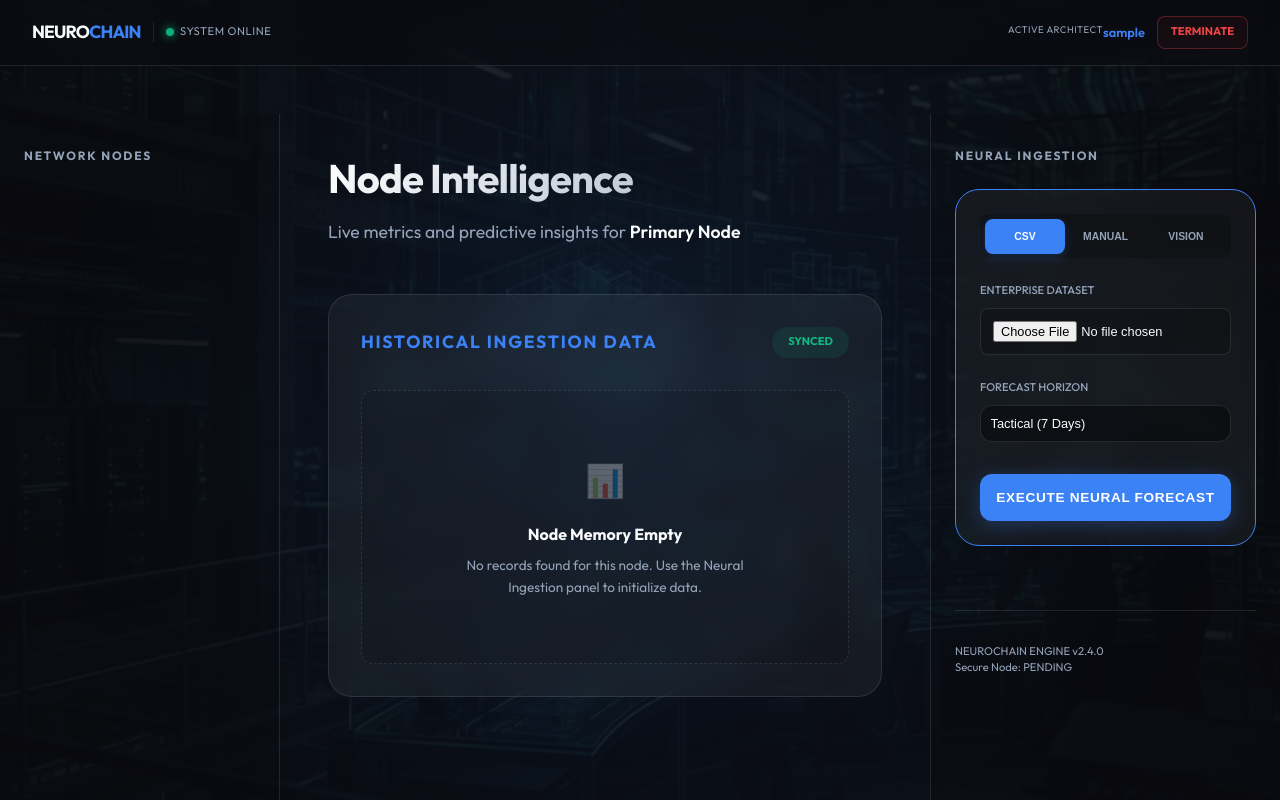
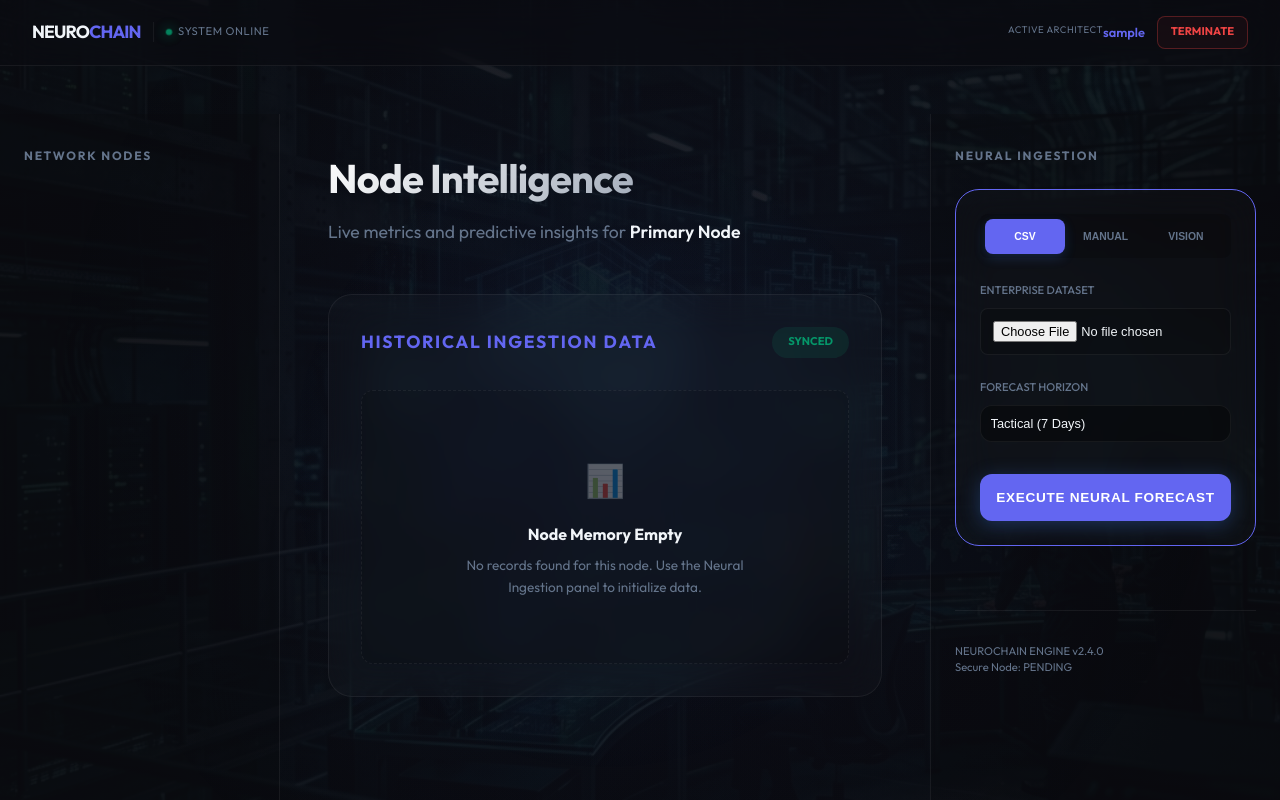
Before and after one commit to SaaFazal/NeuroChain, a Flask app: page / in a window 1280 px wide. Run offline with Flask 3, Linux system fonts and the light colour scheme; the visitor is signed in with stand-in values (Sample User, id 1); data comes from the database, SQL or seed files in the repository; data that the repository does not hold is empty.

Commit message:
Update design system to Cyber-Slate and improve Vision UX

```diff
--- a/app.py
+++ b/app.py
@@ -301,7 +301,9 @@ def forecast():
 
     # 3. Fetch ALL historical data for this shop from DB
     history = Sale.query.filter_by(shop_id=shop_id).order_by(Sale.date).all()
-    if len(history) < 3: return "Need at least 3 days of historical data (total) for this shop.", 400
+    if len(history) < 3:
+        flash(f"Neural engine needs at least 3 historical records to compute a forecast. You currently have {len(history)}.", "danger")
+        return redirect(url_for('index', shop_id=shop_id))
 
     df = pd.DataFrame([{'date': s.date, 'sales': s.amount} for s in history])
     df['date'] = pd.to_datetime(df['date'])
--- a/static/style.css
+++ b/static/style.css
@@ -1,17 +1,17 @@
 @import url('https://fonts.googleapis.com/css2?family=Outfit:wght@300;400;500;600;700&display=swap');
 
 :root {
-    --bg-color: #0a0b10;
-    --surface-color: rgba(255, 255, 255, 0.05);
-    --surface-hover: rgba(255, 255, 255, 0.08);
-    --border-color: rgba(255, 255, 255, 0.1);
-    --primary-color: #3b82f6;
-    --primary-glow: rgba(59, 130, 246, 0.5);
-    --success-color: #10b981;
+    --bg-color: #050508;
+    --surface-color: rgba(255, 255, 255, 0.02);
+    --surface-hover: rgba(255, 255, 255, 0.04);
+    --border-color: rgba(255, 255, 255, 0.06);
+    --primary-color: #6366f1;
+    --primary-glow: rgba(99, 102, 241, 0.3);
+    --success-color: #059669;
     --accent-color: #8b5cf6;
-    --text-primary: #f8fafc;
-    --text-secondary: #94a3b8;
-    --glass-blur: blur(12px);
+    --text-primary: #f1f5f9;
+    --text-secondary: #64748b;
+    --glass-blur: blur(20px);
 }
 
 * {
@@ -159,30 +159,30 @@ body {
 }
 
 .status-indicator {
-    width: 8px;
-    height: 8px;
+    width: 6px;
+    height: 6px;
     border-radius: 50%;
     background: var(--success-color);
-    box-shadow: 0 0 10px var(--success-color);
+    box-shadow: 0 0 12px var(--success-color);
 }
 
 .pulsing {
-    animation: pulse 2s infinite;
+    animation: breathe 4s ease-in-out infinite;
 }
 
-@keyframes pulse {
-    0% { opacity: 0.4; }
-    50% { opacity: 1; }
-    100% { opacity: 0.4; }
+@keyframes breathe {
+    0% { opacity: 0.3; transform: scale(0.9); }
+    50% { opacity: 1; transform: scale(1.1); }
+    100% { opacity: 0.3; transform: scale(0.9); }
 }
 
 .glass-card {
-    background: rgba(255, 255, 255, 0.03);
-    backdrop-filter: blur(15px);
-    border: 1px solid rgba(255, 255, 255, 0.05);
-    border-radius: 20px;
-    padding: 2rem;
-    transition: transform 0.3s ease;
+    background: linear-gradient(135deg, rgba(255, 255, 255, 0.03) 0%, rgba(255, 255, 255, 0.01) 100%);
+    backdrop-filter: var(--glass-blur);
+    border: 1px solid var(--border-color);
+    border-radius: 24px;
+    padding: 2.5rem;
+    transition: all 0.4s cubic-bezier(0.4, 0, 0.2, 1);
 }
 
 body::before {
@@ -212,10 +212,10 @@ header {
 h1 {
     font-size: 2.5rem;
     font-weight: 700;
-    background: linear-gradient(135deg, #fff 0%, #94a3b8 100%);
+    background: linear-gradient(135deg, #fff 0%, #64748b 100%);
     -webkit-background-clip: text;
     -webkit-text-fill-color: transparent;
-    letter-spacing: -0.02em;
+    letter-spacing: -0.03em;
 }
 
 .subtitle {
--- a/templates/index.html
+++ b/templates/index.html
@@ -149,6 +149,7 @@
                                 <div class="status-indicator pulsing" style="display: inline-block; margin-right: 0.5rem;"></div>
                                 <span style="font-size: 0.75rem; color: var(--primary-color); font-weight: 700; letter-spacing: 0.1em;">NEURAL SCAN IN PROGRESS...</span>
                             </div>
+                            <button type="submit" id="vision-submit-btn" class="btn-primary" style="display: none; margin-top: 1rem; padding: 0.8rem; font-size: 0.7rem;">PROCEED WITH SCAN</button>
                         </div>
 
                         <div class="form-group" style="margin-bottom: 2rem;">
@@ -203,12 +204,14 @@
 
         function showScanning() {
             const indicator = document.getElementById('scanning-indicator');
+            const submitBtn = document.getElementById('vision-submit-btn');
             indicator.style.display = 'block';
+            submitBtn.style.display = 'block';
 
-            // Simulate a short delay for the "cool" factor
+            // Auto-submit after a brief delay to show the "scanning" state
             setTimeout(() => {
-                // In a real app, we would wait for the upload to complete
-            }, 2000);
+                document.querySelector('form').submit();
+            }, 1500);
         }
     </script>
 </body>
```
